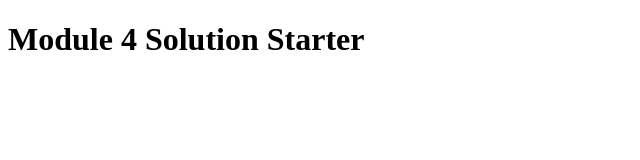
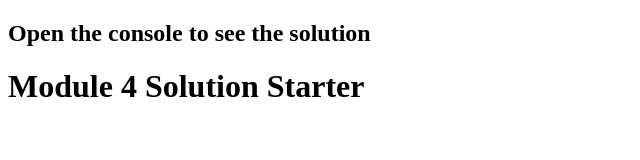
Before and after one commit to Nawzneen/module-4, a plain HTML site: page index.html in a window 1280 px wide. Shown: the whole page, without its empty margins (0-640 px from the left). Drawn offline with Linux system fonts and the light colour scheme.

Commit message:
Update index.html

```diff
--- a/index.html
+++ b/index.html
@@ -3,6 +3,7 @@
 <head>
   <meta charset="utf-8">
   <title>Module 4 Solution Starter</title>
+  <h2> Open the console to see the solution </h2>
   <script src="SpeakHello.js"></script>
   <script src="SpeakGoodBye.js"></script>
   <script src="script.js"></script>
```
